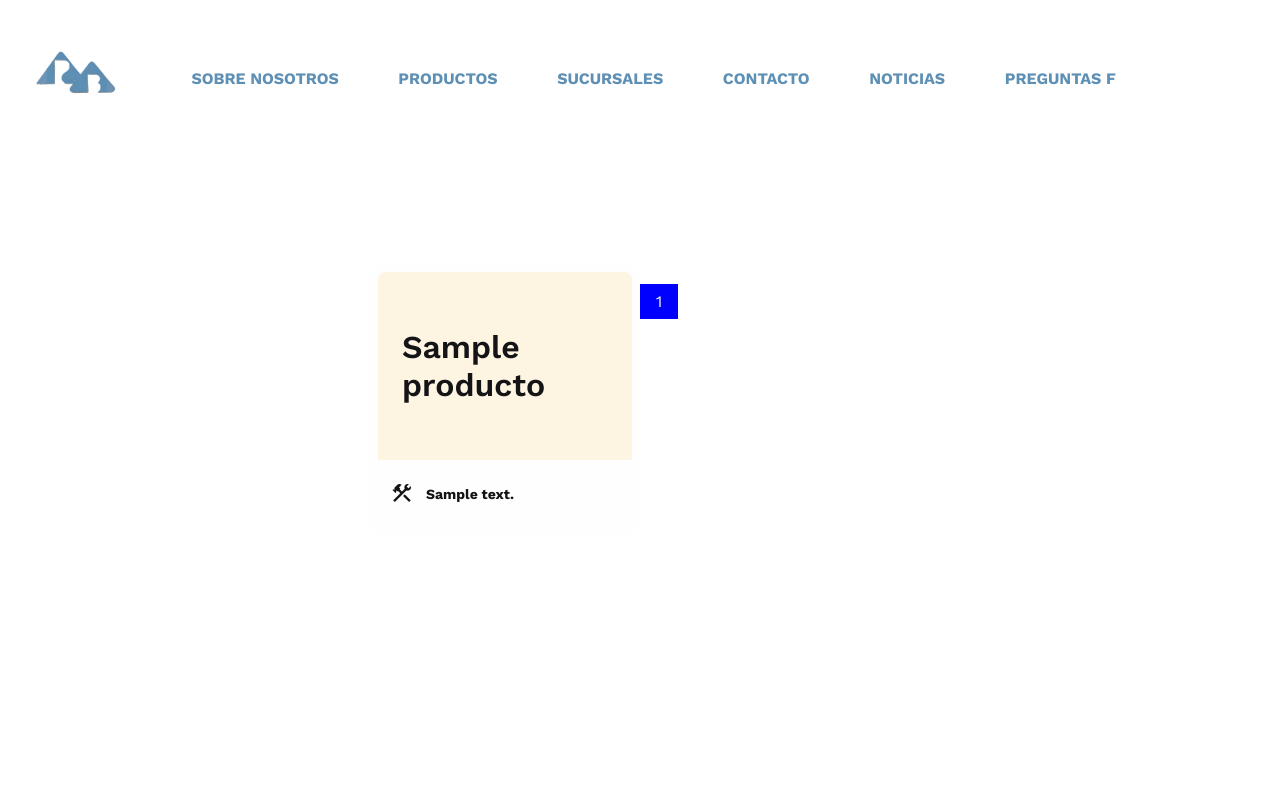
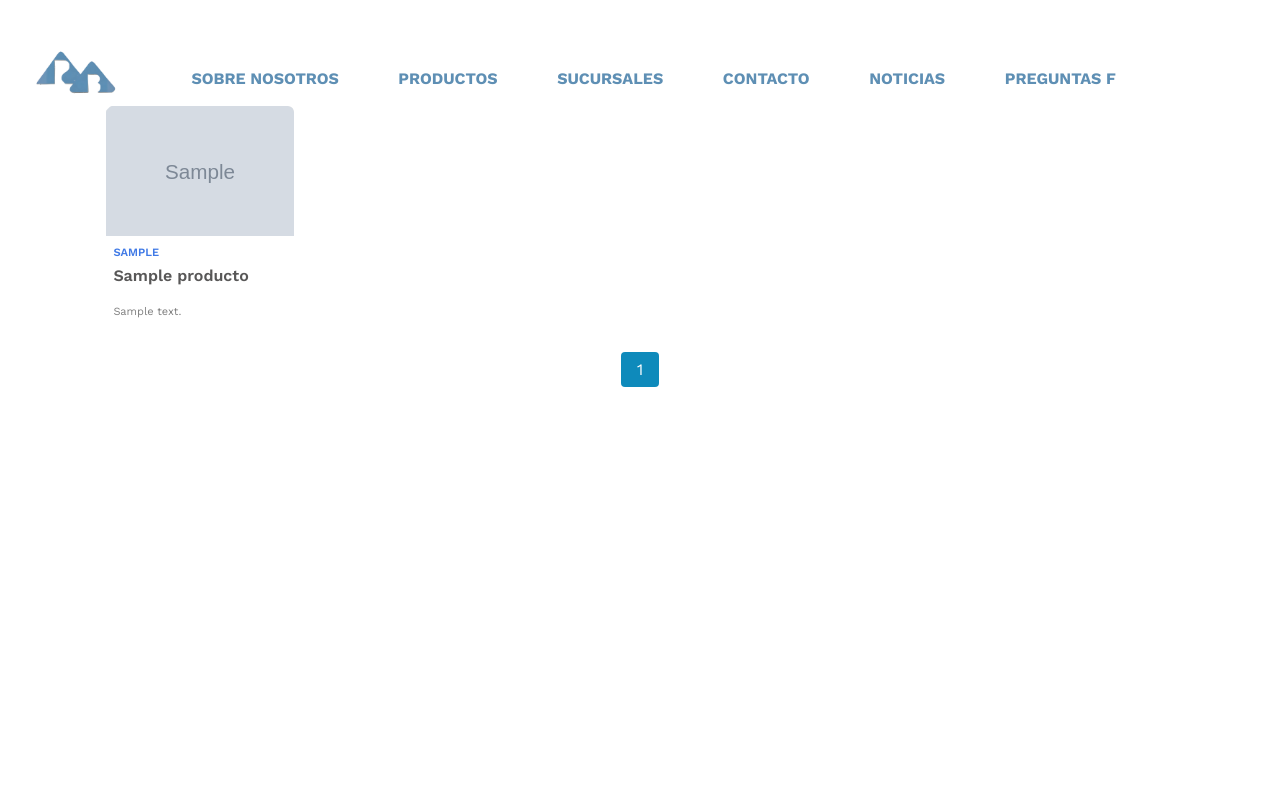
Before and after one commit to Dust-Man/Arciniega, a PHP site: page /productos_1.php in a window 1280 px wide. Run offline with PHP 8.4, Linux system fonts and the light colour scheme; tables that the repository leaves empty or names only in its code hold one stand-in row (values such as "Sample post"); grey boxes marked "Sample" are stand-in pictures.

Commit message:
Cambio en las  cards  y introduccion de las imagenes en las  cards

```diff
--- a/create.php
+++ b/create.php
@@ -19,7 +19,7 @@ if ($_SERVER['REQUEST_METHOD'] == 'POST') {
                 }
             }// Nueva línea para el banner
 
-    $sql = "INSERT INTO posts (title, content, banner_url) VALUES ('$title', '$content', '$banner_url')";
+    $sql = "INSERT INTO productos (nombre, descripcion, imagen) VALUES ('$title', '$content', '$banner_url')";
     if (mysqli_query($conexion, $sql)) {
         echo "simon";
     } else {
--- a/css/principal.css
+++ b/css/principal.css
@@ -1,23 +1,24 @@
-@import url('https://fonts.googleapis.com/css2?family=Rubik:ital,wght@0,300..900;1,300..900&family=Work+Sans:ital,wght@0,100..900;1,100..900&display=swap');
-:root{
+@import url("https://fonts.googleapis.com/css2?family=Rubik:ital,wght@0,300..900;1,300..900&family=Work+Sans:ital,wght@0,100..900;1,100..900&display=swap");
+:root {
   --color-claro: #fff;
   --color-oscuro: #000;
-    --color-principal: #5e8fb4;  /*Colores y tipografía principales*/
+  --color-principal: #5e8fb4; /*Colores y tipografía principales*/
   --color-secundario: #db434c;
-    --fuente-principal:"Work Sans", sans-serifs;
+  --fuente-principal: "Work Sans", sans-serifs;
 }
-*{
+* {
   box-sizing: border-box;
 }
-body,html{
+body,
+html {
   margin: 0;
   padding: 0;
 }
-body{
+body {
   background-color: var(--color-claro);
   font-family: var(--fuente-principal);
 }
-.section-title{
+.section-title {
   font-size: 40px;
   color: var(--color-secundario);
   text-transform: uppercase;
@@ -45,30 +46,32 @@ header.hide {
   transform: translate(-50%, -245%); /* Oculta el header hacia arriba */
 }
 
-nav{
+nav {
   width: 80vw;
 }
-nav a{
-    color:var(--color-principal);
+nav a {
+  color: var(--color-principal);
   text-decoration: none;
   text-transform: uppercase;
   font-weight: bold;
 }
-.contenedor-logo{
+.contenedor-logo {
   width: 7vw;
 }
-.logo{
+.logo {
   width: 100%;
 }
-.nav__lista{
+.nav__lista {
   display: flex;
   justify-content: space-around;
 }
-.nav__lista li{
+.nav__lista li {
   list-style: none;
 }
 
-.layout1, .layout2,.layout3{
+.layout1,
+.layout2,
+.layout3 {
   width: 100%;
   min-height: 100vh;
   background-size: cover;
@@ -78,90 +81,90 @@ nav a{
 }
 
 /*LAYOUT 1: Imagen de fondo que ocupa toda la pantalla*/
-.layout1{
+.layout1 {
   display: flex;
   flex-direction: column;
   justify-content: center;
   align-items: center;
 }
-.l1__title{
+.l1__title {
   font-size: 53px;
   text-align: center;
   margin-bottom: 0;
 }
-.l1__caption{
+.l1__caption {
   font-size: 24px;
   margin-top: 10px;
   text-align: center;
 }
-.--l1-nocentrar{
+.--l1-nocentrar {
   align-items: flex-start;
 }
 /*LAYOUT 2: Imagen de fondo con un grid de dos columnas*/
-.layout2{
+.layout2 {
   display: grid;
   grid-template-columns: 1fr 1fr;
   justify-items: center;
 }
-.layout2 > div{
+.layout2 > div {
   display: flex;
   flex-direction: column;
   justify-content: center;
   align-items: center;
   width: 100%;
 }
-.texto-medio-grande{
+.texto-medio-grande {
   text-align: center;
   font-size: 30px;
   text-transform: uppercase;
 }
-.texto-medio-grande span{
+.texto-medio-grande span {
   display: block;
   margin-bottom: 20px;
 }
-.texto-medio{
+.texto-medio {
   font-size: 60px;
   font-weight: bold;
 }
-.contenedor-de-texto{
+.contenedor-de-texto {
   width: 100%;
   max-width: 500px;
   font-size: 20px;
 }
 /*LAYOUT 3: Pantalla completa con un grid de tres columnas */
-.layout3{
+.layout3 {
   display: grid;
   grid-template-columns: 1fr 1fr 1fr;
 }
-.layout3 > div{
+.layout3 > div {
   width: 100%;
   display: flex;
   align-items: center;
   justify-content: center;
   flex-direction: column;
 }
-.--l390vh{
+.--l390vh {
   height: 90vh;
 }
 
 /*FONDOS*/
-.--imagen-cemento-c-azul{
+.--imagen-cemento-c-azul {
   background-image: url("../img/fondos/cemento-cruz-azul.png");
 }
-.--imagen-constructores{
+.--imagen-constructores {
   background-image: url("../img/fondos/constructores.png");
 }
-.--imagen-paredes-concreto{
+.--imagen-paredes-concreto {
   background-image: url("../img/fondos/paredes-concreto.png");
 }
-.--imagen-bano-aesteri{
+.--imagen-bano-aesteri {
   background-image: url("../img/bano-aesteri.png");
 }
-.--grua{
+.--grua {
   background-image: url("../img/fondos/grua.jpg");
 }
 /*BOTONES*/
-.boton-accion{
+.boton-accion {
   color: var(--color-claro);
   background-color: transparent;
   border: solid 1px var(--color-claro);
@@ -172,11 +175,11 @@ nav a{
   text-decoration: none;
   display: block;
 }
-.--accion-secundario{
+.--accion-secundario {
   border: solid 1px var(--color-secundario);
   color: var(--color-secundario);
 }
-.boton-envio{
+.boton-envio {
   color: var(--color-claro);
   background-color: transparent;
   border: solid 1px var(--color-claro);
@@ -187,7 +190,7 @@ nav a{
   display: block;
   cursor: pointer;
 }
-.asubbold{
+.asubbold {
   font-weight: bold;
   text-decoration: underline;
   color: var(--color-claro);
@@ -196,45 +199,45 @@ nav a{
   text-align: center;
 }
 /*MODIFICADORES GENERALES*/
-.--upper{
+.--upper {
   text-transform: uppercase;
 }
-.--mbottom60{
+.--mbottom60 {
   margin-bottom: 60px;
 }
-.--bold{
+.--bold {
   font-weight: bold;
 }
-.--float-right{
+.--float-right {
   float: right;
 }
-.--resalte-secundario{
+.--resalte-secundario {
   font-weight: bold;
   color: var(--color-secundario);
 }
-.--color-dark{
+.--color-dark {
   color: #000;
 }
 
 /*LANDING PAGE */
 
 /*#sucursales*/
-.contenedor-imagen-sucursales{
+.contenedor-imagen-sucursales {
   width: 100%;
   height: 80vh;
 }
 
-.imagen-sucursales{
+.imagen-sucursales {
   width: 100%;
 }
-.caption-sucursales{
+.caption-sucursales {
   height: 20vh;
   display: flex;
   align-items: center;
   justify-content: center;
 }
 /*servicios*/
-.servicio-landing{
+.servicio-landing {
   width: 100%;
   min-height: 100vh;
   background-size: cover;
@@ -244,28 +247,27 @@ nav a{
   display: flex;
   align-items: center;
   justify-content: center;
-
 }
-.servicio-aceros{
+.servicio-aceros {
   background-image: url("../img/perfiles.png");
 }
-.servicio-azulejos{
+.servicio-azulejos {
   background-image: url("../img/azulejos.png");
 }
-.servicio-pavimentaciones{
+.servicio-pavimentaciones {
   background-image: url("../img/pavimentaciones.png");
 }
 /*clientes*/
-#clientes{
+#clientes {
   color: var(--color-oscuro) !important;
 }
-.contenedor-cliente{
+.contenedor-cliente {
   width: 300px !important;
 }
-.contenedor-cliente img{
+.contenedor-cliente img {
   width: 100%;
 }
-.cliente{
+.cliente {
   color: var(--color-oscuro);
   text-align: center;
   padding: 20px;
@@ -273,16 +275,17 @@ nav a{
   min-height: 100vh;
 }
 /*contacto*/
-.texto-contacto{
+.texto-contacto {
   text-transform: uppercase;
   font-size: 30px;
   padding: 40px;
 }
-.--form-landing{
+.--form-landing {
   width: 100%;
   padding: 50px;
 }
-.--form-landing input,.--form-landing textarea{
+.--form-landing input,
+.--form-landing textarea {
   background-color: transparent;
   border: solid 2px var(--color-claro);
   width: 80%;
@@ -292,174 +295,165 @@ nav a{
   margin-bottom: 20px;
   font-family: var(--fuente-principal);
 }
-.--form-landing input::placeholder, .--form-landing textarea::placeholder {
-    color: rgba(255, 255, 255,.48);
+.--form-landing input::placeholder,
+.--form-landing textarea::placeholder {
+  color: rgba(255, 255, 255, 0.48);
   text-transform: uppercase;
 }
-.--form-landing textarea{
+.--form-landing textarea {
   height: 300px;
 }
 /* NOTICIAS */
-.noticias{
+.noticias {
   padding: 100px 0 0 30px;
   margin: 0 auto;
   width: 100%;
-    max-width: 900px ;
+  max-width: 900px;
 }
-.noticias-entrada{
+.noticias-entrada {
   display: grid;
   grid-template-columns: 2fr 1fr;
   gap: 20px;
-    border-bottom: solid 1px  rgb(185, 185, 185);
+  border-bottom: solid 1px rgb(185, 185, 185);
   padding: 30px;
 }
-.contenedor-imagen-entrada-noticia{
+.contenedor-imagen-entrada-noticia {
   width: 300px;
   height: 200px;
 }
-.imagen-entrada-noticia{
+.imagen-entrada-noticia {
   width: 100%;
   height: 100%;
   object-fit: cover;
   border-radius: 10px;
 }
 /*RESPONSIVIDAD*/
-@media screen and (max-width:767px) {
-    .layout2,.layout3{
+@media screen and (max-width: 767px) {
+  .layout2,
+  .layout3 {
     grid-template-columns: 1fr;
     min-height: 100vh;
     height: unset;
   }
-    .servicio-aceros,.servicio-azulejos,.servicio-pavimentaciones{
+  .servicio-aceros,
+  .servicio-azulejos,
+  .servicio-pavimentaciones {
     height: 100vh !important;
   }
-    .cliente{
+  .cliente {
     min-height: 70vh !important;
   }
-    .imagen-sucursales{
+  .imagen-sucursales {
     height: 100%;
     object-fit: cover;
   }
-    .boton-accion{
+  .boton-accion {
     text-align: center;
   }
-    .--form-landing input,.--form-landing textarea{
+  .--form-landing input,
+  .--form-landing textarea {
     width: 100%;
   }
-    #experiencia{
+  #experiencia {
     padding: 10px;
   }
+
 }
 
 /* Cards para los produtos  PRUEBA*/
-.grid4x4{
+.grid4x4 {
   display: grid;
   grid-template-columns: 1fr 1fr 1fr 1fr;
   padding: 100px;
 }
-/* From Uiverse.io by Creatlydev */
+/* From Uiverse.io by alexmaracinaru */
 .card {
-    margin: auto;
-    width: min(300px, 100%);
-    background-color: #fefefe;
-    border-radius: 1rem;
-    padding: 0.5rem;
-    color: #141417;
+    width: 200px;
+    background: white;
+    padding: .4em;
+    border-radius: 6px;
   }
-  .card__hero {
-    background-color: #fef4e2;
-    border-radius: 0.5rem 0.5rem 0 0;
-    padding: 1.5rem;
-    font-size: 0.875rem;
+
+  .card-image {
+    background-color: rgb(236, 236, 236);
+    width: 100%;
+    height: 130px;
+    border-radius: 6px 6px 0 0;
+    overflow: hidden; /* Asegura que la imagen no se salga del contenedor */
   }
-  .card__hero .card__job-title {
-    margin: 2rem 0;
-    font-size: 2rem;
+
+  .card-image img {
+    width: 100%;
+    height: 100%;
+    object-fit: cover; /* Ajusta la imagen para que cubra todo el espacio sin distorsión */
+    object-position: center; /* Centra la imagen dentro del contenedor */
+    display: block; /* Elimina espacios blancos en algunos navegadores */
+    border-radius: 6px 6px 0 0; /* Asegura que la imagen también tenga bordes redondeados */
+  }
+
+  .category {
+    text-transform: uppercase;
+    font-size: 0.7em;
     font-weight: 600;
-    padding-right: 2rem;
+    color: rgb(63, 121, 230);
+    padding: 10px 7px 0;
   }
-  .card__hero-header {
-    display: flex;
-    justify-content: space-between;
-    align-items: center;
-    flex-direction: row;
-    flex-wrap: nowrap;
-    gap: 1rem;
-    font-weight: 700;
+
+  .category:hover {
+    cursor: pointer;
   }
-  .card__footer {
-    display: flex;
-    justify-content: flex-start;
-    align-items: start;
-    flex-direction: column;
-    flex-wrap: nowrap;
-    padding: 0.75rem;
-    row-gap: 1rem;
-    font-weight: 700;
-    font-size: 0.875rem;
+
+  .heading {
+    font-weight: 600;
+    color: rgb(88, 87, 87);
+    padding: 7px;
   }
-  @media (min-width: 340px) {
-    .card__footer {
-      flex-direction: row;
-      align-items: center;
-      justify-content: space-between;
-      gap: 1rem;
+
+  .heading:hover {
+    cursor: pointer;
   }
+
+  .author {
+    color: gray;
+    font-weight: 400;
+    font-size: 11px;
+    padding-top: 20px;
   }
-  .card__job-summary {
-    display: flex;
-    justify-content: flex-start;
-    align-items: center;
-    flex-direction: row;
-    flex-wrap: nowrap;
-    gap: 0.75rem;
+
+  .name {
+    font-weight: 600;
   }
-  .card__btn {
-    width: 100%;
-    font-weight: 400;
-    border: none;
-    display: block;
+
+  .name:hover {
     cursor: pointer;
-    text-align: center;
-    padding: 0.5rem 1.25rem;
-    border-radius: 1rem;
-    background-color: #141417;
-    color: #fff;
-    font-size: 1rem;
   }
-  @media (min-width: 340px) {
-    .card__btn {
-      width: max-content;
-    }
-  }
+
 /* Estilos a para paginacion */
 .pagination {
-    display: inline-block;
+    grid-column: 1 / -1; /* Hace que la paginación ocupe todo el ancho */
+    display: flex; /* Cambiar a flexbox para centrar los elementos */
+    justify-content: center; /* Centra la paginación horizontalmente */
     margin-top: 20px;
   }
 
   .pagination a {
     color: black;
-    float: left;
     padding: 8px 16px;
     text-decoration: none;
-    transition: background-color .3s;
+    transition: background-color 0.3s;
+    border-radius: 4px; /* Opcional: añade un toque de estilo */
+    margin: 0 5px; /* Espacio entre los botones de paginación */
   }
 
   .pagination a.active {
-    background-color: blue;
+    background-color: #0e8abb;
     color: white;
   }
 
   .pagination a:hover:not(.active) {
-    background-color: red;
-    color: white;
+    background-color:  #cc1602;
+    color: white;/* Estilos pára el icono de las cards */
   }
-/* Estilos pára el icono de las cards */
 .material-symbols-outlined {
-  font-variation-settings:
-  'FILL' 0,
-  'wght' 400,
-  'GRAD' 0,
-  'opsz' 40
+  font-variation-settings: "FILL" 0, "wght" 400, "GRAD" 0, "opsz" 40;
 }
--- a/php/conexion.php
+++ b/php/conexion.php
@@ -7,6 +7,4 @@ $nombre_bd="arciniega";
 $conexion=mysqli_connect($servidor ,$usuario , $password , $nombre_bd);
  if(!$conexion){
 echo "Error en la conexion :" . mysqli_connect_error() ;
- }else{
-    echo "la base esta okey";
  }
--- a/php/productos-sucursal-1/paginacion_1.php
+++ b/php/productos-sucursal-1/paginacion_1.php
@@ -13,33 +13,32 @@ $resultset = mysqli_query($conexion, $sql) or die("Database error: " . mysqli_er
 
 <!-- Sección para mostrar los resultados -->
 <?php while ($record = mysqli_fetch_assoc($resultset)) { ?>
-<article class="card">
-  <section class="card__hero">
-    <p class="card__job-title">
+
+<div class="card">
+    <div class="card-image">
+ <img src="<?php
+ echo $record['imagen'];
+
+ ?>" alt="">
+
+
+    </div>
+    <div class="category">
     <?php
-    echo $record['nombre'];//Se muestra informacion de la base de datos
+     echo $record['categoria'];
     ?>
-</p>
-  </section>
-
-  <footer class="card__footer">
-    <div class="card__job-summary">
-      <div class="card__job-icon">
-      <span class="material-symbols-outlined">
-construction
-</span>
   </div>
-      <div class="card__job">
-        <p class="card__job-title">
+    <div class="heading">
     <?php
-    echo $record['descripcion']; //Se muestra infomacion de la base de datos
+     echo $record['nombre'];
     ?>
-
-        </p>
+        <div class="author">
+        <?php
+     echo $record['descripcion'];
+    ?>
         </div>
     </div>
-  </footer>
-</article>
+</div>
 
 
 <?php } ?>
--- a/productos_1.php
+++ b/productos_1.php
@@ -13,14 +13,16 @@
     <?php
     include "./header.php";
     ?>
-    <div class="layout1 ">
-        <div class="grid4x4">
-            <?php
+  <div class="grid4x4">
+  <?php
             include "./php/productos-sucursal-1/paginacion_1.php";
 
 ?>
-            </div>
-        </div>
+
+  </div>
+
+
+
 
 
 </body>
```
Also changed, not shown: uploads/banners/6734aefa2e8d3-que-comen-los-conejos-1-1200x900-removebg-preview.png (added). Lines whose indentation alone changed are shown as unchanged.
